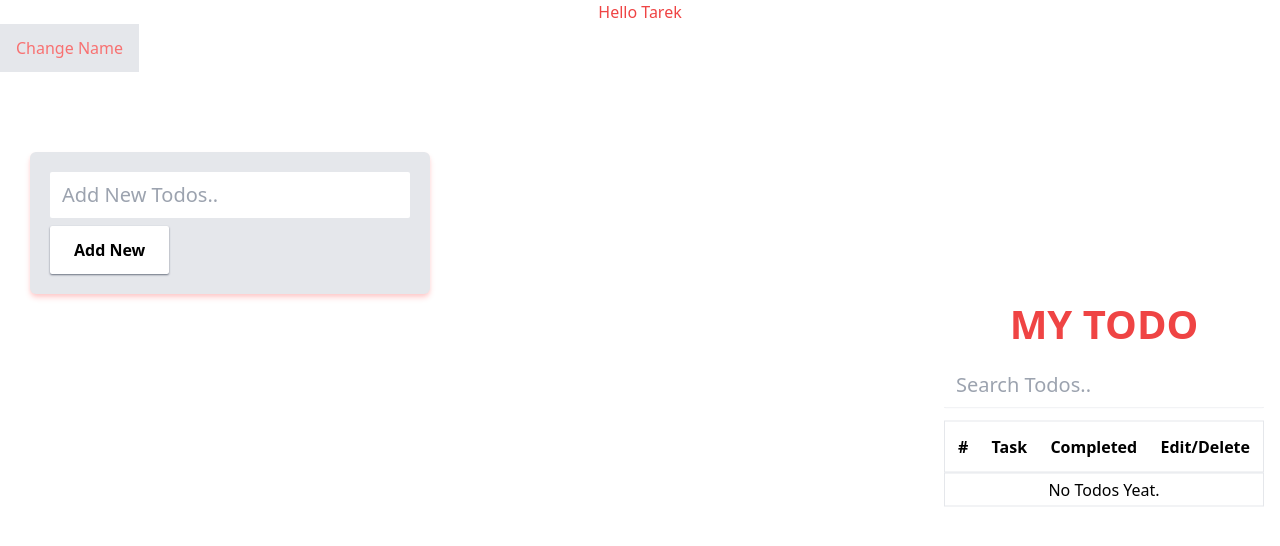
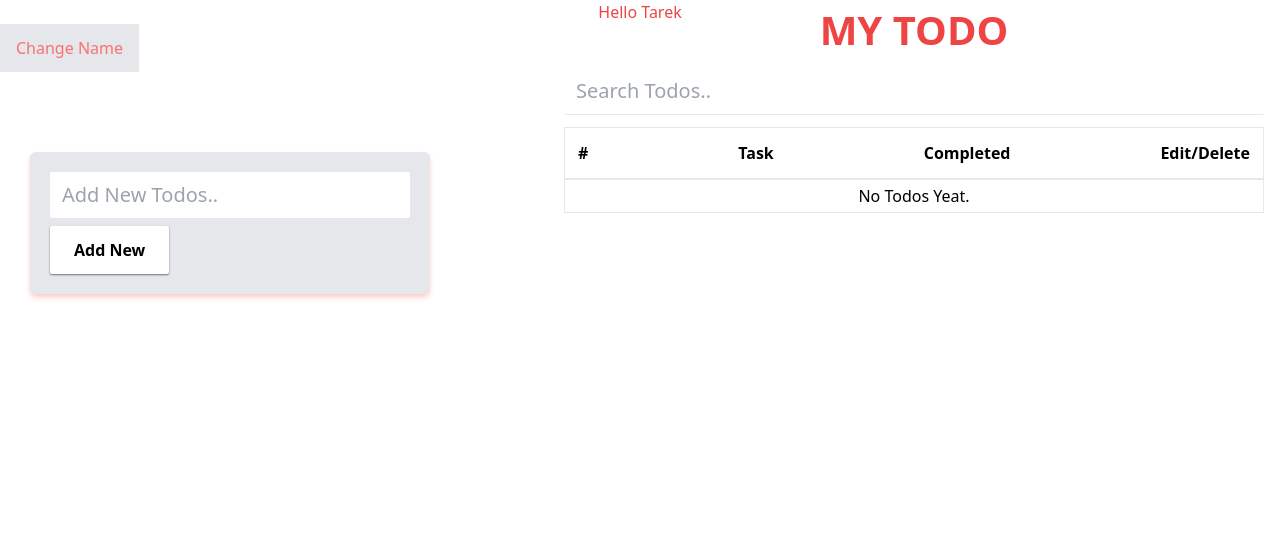
Before and after one commit to tarekhossain0043-dot/todo-list-app, a React (Vite) app: page / in a window 1280 px wide. Shown: the top 546 px of the page. Built offline with nearby package versions, Linux system fonts and the light colour scheme.

Commit message:
todo list app some issue sole and added some style

```diff
--- a/src/component/Todos.jsx
+++ b/src/component/Todos.jsx
@@ -107,7 +107,7 @@ export default function Todos() {
         </button>
         {/* </form> */}
       </div>
-      <div className="absolute top-1/2 right-4 -translate-y-1/2">
+      <div className="w-[700px] h-full absolute top-1/2 right-4 -translate-y-1/2">
         <h2 className="text-[40px] uppercase font-semibold text-center text-red-500">
           my todo
         </h2>
```
